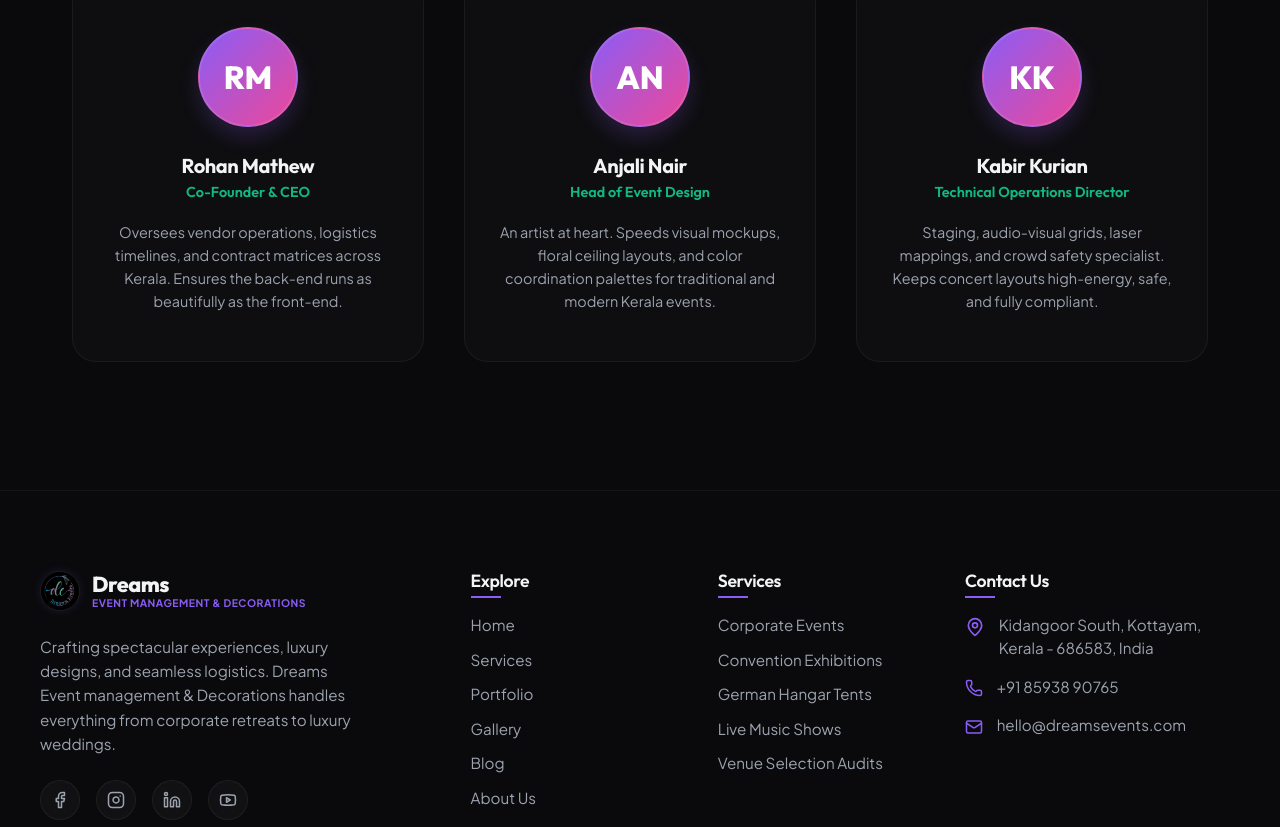
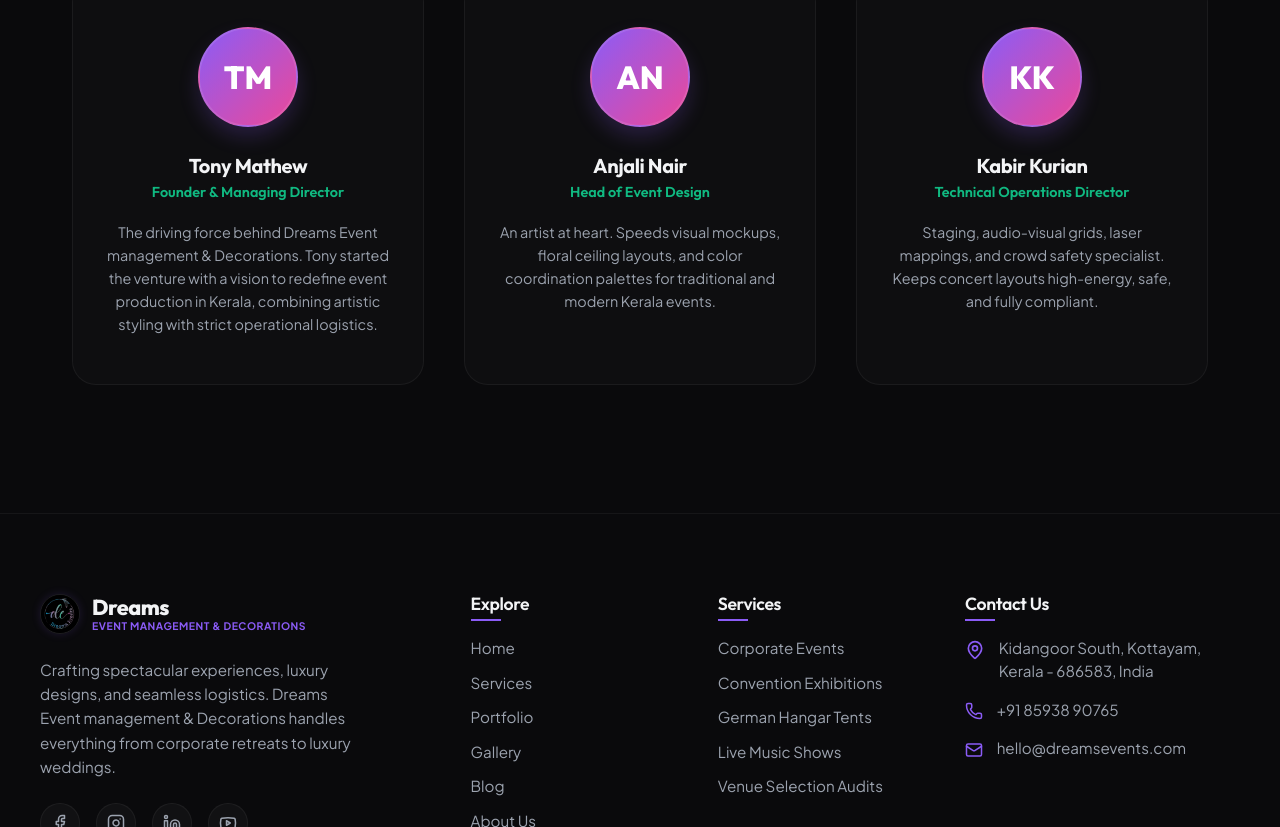
Before and after one commit to thenameisanzu/dreams-events, a Next.js app: page /about in a window 1280 px wide. Shown: the part 1333-2160 px from the top of the page. Built offline with nearby package versions, Linux system fonts and the light colour scheme.

Commit message:
feat: set Tony Mathew as the sole Founder & Managing Director in About section

```diff
--- a/src/app/about/page.tsx
+++ b/src/app/about/page.tsx
@@ -30,10 +30,10 @@ const milestones = [
 
 const teamMembers = [
   {
-    initials: 'RM',
-    name: 'Rohan Mathew',
-    role: 'Co-Founder & CEO',
-    bio: 'Oversees vendor operations, logistics timelines, and contract matrices across Kerala. Ensures the back-end runs as beautifully as the front-end.'
+    initials: 'TM',
+    name: 'Tony Mathew',
+    role: 'Founder & Managing Director',
+    bio: 'The driving force behind Dreams Event management & Decorations. Tony started the venture with a vision to redefine event production in Kerala, combining artistic styling with strict operational logistics.'
   },
   {
     initials: 'AN',
```
